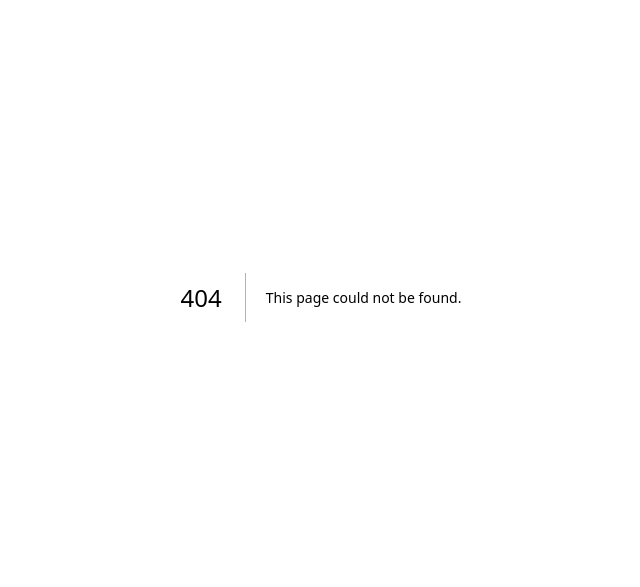
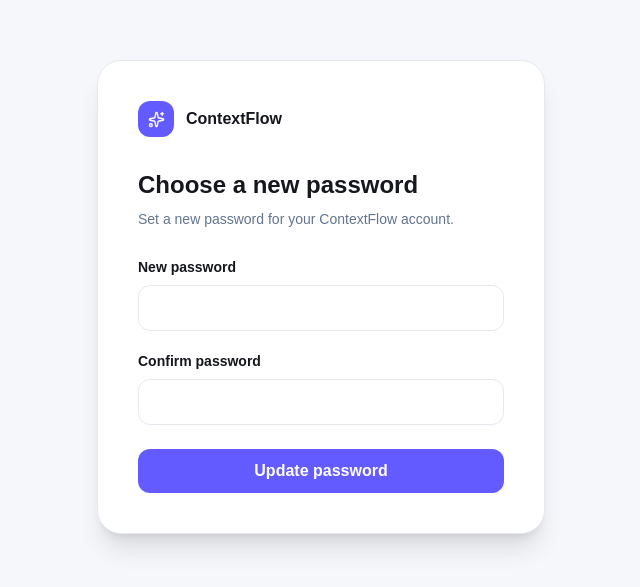
Before and after one commit to Asterioxer/contextflow-ai-crm, a Next.js app: page /auth/update-password in a window 1280 px wide. Before the commit this address had no page. Shown: the part 103-690 px from the top of the page, without its empty margins (319-959 px from the left). Built offline with nearby package versions, Linux system fonts and the light colour scheme; no server answers.

Commit message:
feat: add password update screen

```diff
--- /dev/null
+++ b/src/app/auth/update-password/page.tsx
@@ -0,0 +1,30 @@
+"use client";
+
+import {useState} from "react";
+import type {FormEvent} from "react";
+import {useRouter} from "next/navigation";
+import {Sparkles} from "lucide-react";
+import {createClient} from "@/lib/supabase/client";
+import {supabaseConfigured} from "@/lib/supabase/config";
+
+export default function UpdatePassword(){
+  const [password,setPassword]=useState("");
+  const [confirm,setConfirm]=useState("");
+  const [busy,setBusy]=useState(false);
+  const [error,setError]=useState("");
+  const router=useRouter();
+
+  async function submit(event:FormEvent){
+    event.preventDefault();setBusy(true);setError("");
+    if(password.length<6||password!==confirm){setError("Use at least 6 characters and make the passwords match.");setBusy(false);return;}
+    try{
+      if(!supabaseConfigured)throw new Error("Password recovery requires a Supabase connection.");
+      const supabase=createClient();
+      const {error:authError}=await supabase.auth.updateUser({password});
+      if(authError)throw new Error(authError.message);
+      router.push("/dashboard");
+    }catch(err){setError(err instanceof Error?err.message:"Unable to update your password.");setBusy(false);}
+  }
+
+  return <div className="flex min-h-screen items-center justify-center p-6"><div className="w-full max-w-md rounded-3xl border border-[#e5e8ee] bg-white p-8 shadow-xl sm:p-10"><div className="flex items-center gap-3"><div className="flex size-9 items-center justify-center rounded-xl bg-[#635bff] text-white"><Sparkles size={17}/></div><b>ContextFlow</b></div><h1 className="mt-8 text-2xl font-bold">Choose a new password</h1><p className="mt-2 text-sm text-slate-500">Set a new password for your ContextFlow account.</p><form onSubmit={submit} className="mt-7"><label className="block text-sm font-semibold">New password</label><input required minLength={6} type="password" className="cf-input mt-2" value={password} onChange={e=>setPassword(e.target.value)}/><label className="mt-5 block text-sm font-semibold">Confirm password</label><input required minLength={6} type="password" className="cf-input mt-2" value={confirm} onChange={e=>setConfirm(e.target.value)}/>{error&&<div className="mt-4 rounded-xl bg-rose-50 p-3 text-sm text-rose-700">{error}</div>}<button disabled={busy} className="cf-button cf-primary mt-6 w-full justify-center">{busy?"Updating…":"Update password"}</button></form></div></div>;
+}
```
